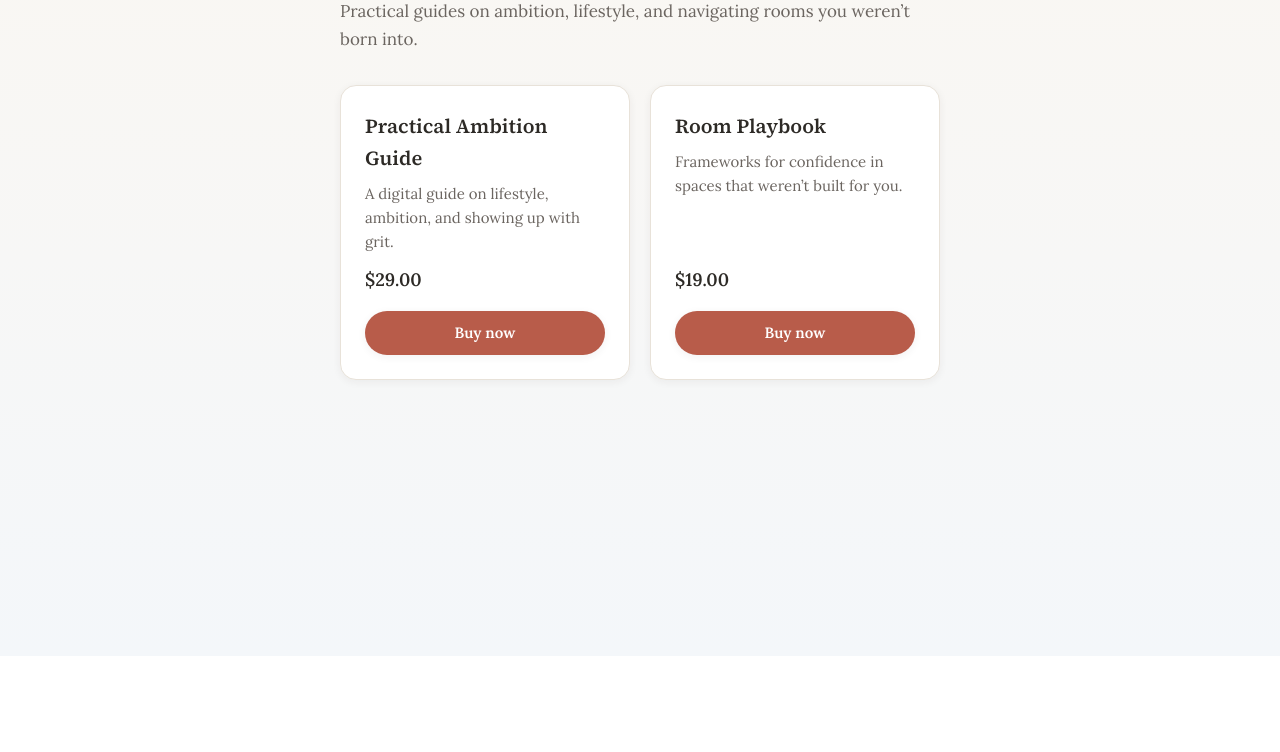
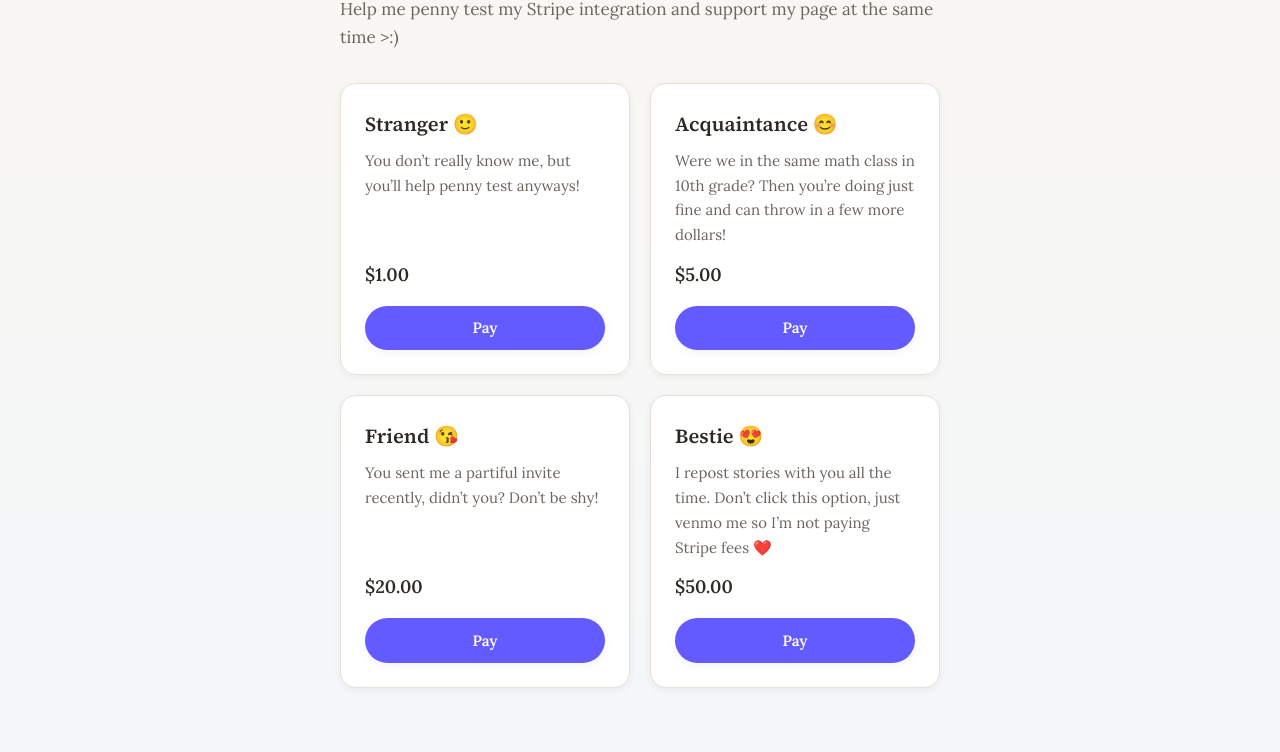
Before and after one commit to raisarawr/raisaahmed-site, a website: page shop/index.html in a window 1280 px wide. Shown: the part 144-896 px from the top of the page. Before the commit the page ends 800 px from the top, so only its background shows below. Drawn offline with Linux system fonts and the light colour scheme.

Commit message:
Shop updates: product tiers, Stripe purple Pay buttons, typography, copy - Stranger through Bestie products and descriptions - Visible checkout errors, Stripe brand buttons, font parity with main site

```diff
--- a/shop/index.html
+++ b/shop/index.html
@@ -3,19 +3,15 @@
   <head>
     <meta charset="utf-8" />
     <meta name="viewport" content="width=device-width, initial-scale=1" />
-    <title>Shop — Raisa Ahmed</title>
+    <title>Raisa&rsquo;s Stripe Shop — Raisa Ahmed</title>
     <meta name="description" content="Guides and resources from Raisa Ahmed." />
     <link rel="preconnect" href="https://fonts.googleapis.com" />
     <link rel="preconnect" href="https://fonts.gstatic.com" crossorigin />
     <link
       rel="stylesheet"
-      href="https://fonts.googleapis.com/css2?family=Lora:ital,wght@0,400;0,500;0,600&family=Source+Serif+4:opsz,wght@8..60,600;8..60,700&display=swap"
+      href="https://fonts.googleapis.com/css2?family=Lora:ital,wght@0,400;0,500;0,600;1,400&family=Source+Serif+4:opsz,wght@8..60,600;8..60,700&display=swap"
     />
     <link rel="stylesheet" href="/shop/shop.css" />
-    <script>
-      window.va = window.va || function () { (window.vaq = window.vaq || []).push(arguments); };
-    </script>
-    <script defer src="/_vercel/insights/script.js"></script>
   </head>
   <body>
     <main class="shop">
@@ -23,35 +19,61 @@
         <p class="shop__eyebrow">
           <a href="/">raisaahmed.com</a>
         </p>
-        <h1 class="shop__title">Shop</h1>
+        <h1 class="shop__title">Raisa&rsquo;s Stripe Shop</h1>
         <p class="shop__lead">
-          Practical guides on ambition, lifestyle, and navigating rooms you
-          weren&rsquo;t born into.
+          Help me penny test my Stripe integration and support my page at the
+          same time &gt;:)
         </p>
       </header>
 
       <p class="shop-notice" id="shop-notice" role="alert" hidden></p>
 
       <section class="catalog" aria-label="Products">
-        <article class="product-card" data-product-id="ambition-guide">
-          <h2 class="product-card__name">Practical Ambition Guide</h2>
+        <article class="product-card" data-product-id="stranger">
+          <h2 class="product-card__name">Stranger 🙂</h2>
           <p class="product-card__desc">
-            A digital guide on lifestyle, ambition, and showing up with grit.
+            You don&rsquo;t really know me, but you&rsquo;ll help penny test
+            anyways!
           </p>
-          <p class="product-card__price">$29.00</p>
+          <p class="product-card__price">$1.00</p>
           <button type="button" class="btn btn--primary product-card__buy">
-            Buy now
+            <span class="btn__label">Pay</span>
           </button>
         </article>
 
-        <article class="product-card" data-product-id="room-playbook">
-          <h2 class="product-card__name">Room Playbook</h2>
+        <article class="product-card" data-product-id="acquaintance">
+          <h2 class="product-card__name">Acquaintance 😊</h2>
           <p class="product-card__desc">
-            Frameworks for confidence in spaces that weren&rsquo;t built for you.
+            Were we in the same math class in 10th grade? Then you&rsquo;re
+            doing just fine and can throw in a few more dollars!
           </p>
-          <p class="product-card__price">$19.00</p>
+          <p class="product-card__price">$5.00</p>
           <button type="button" class="btn btn--primary product-card__buy">
-            Buy now
+            <span class="btn__label">Pay</span>
+          </button>
+        </article>
+
+        <article class="product-card" data-product-id="friend">
+          <h2 class="product-card__name">Friend 😘</h2>
+          <p class="product-card__desc">
+            You sent me a partiful invite recently, didn&rsquo;t you? Don&rsquo;t
+            be shy!
+          </p>
+          <p class="product-card__price">$20.00</p>
+          <button type="button" class="btn btn--primary product-card__buy">
+            <span class="btn__label">Pay</span>
+          </button>
+        </article>
+
+        <article class="product-card" data-product-id="bestie">
+          <h2 class="product-card__name">Bestie 😍</h2>
+          <p class="product-card__desc">
+            I repost stories with you all the time. Don&rsquo;t click this
+            option, just venmo me so I&rsquo;m not paying Stripe fees ❤️
+          </p>
+          <p class="product-card__price">$50.00</p>
+          <button type="button" class="btn btn--primary product-card__buy">
+            <span class="btn__label">Pay</span>
           </button>
         </article>
       </section>
@@ -88,7 +110,7 @@
           <p class="payment-message" id="payment-message" role="alert"></p>
 
           <button type="submit" class="btn btn--primary btn--pay" id="submit" disabled>
-            <span id="button-text">Pay now</span>
+            <span id="button-text">Pay</span>
             <span class="btn__spinner" id="spinner" hidden aria-hidden="true"></span>
           </button>
         </form>
--- a/shop/shop.css
+++ b/shop/shop.css
@@ -5,12 +5,15 @@
   --muted: #6b6560;
   --accent: #b85c4a;
   --accent-hover: #a45242;
+  --stripe: #635bff;
+  --stripe-hover: #5851d6;
+  --stripe-glow: rgba(99, 91, 255, 0.45);
   --accent-secondary: #7a9eb8;
   --border: #e8e2d9;
   --shadow-sm: 0 2px 8px rgba(45, 42, 38, 0.06);
   --shadow-md: 0 8px 24px rgba(45, 42, 38, 0.09);
-  --font-title: "Source Serif 4", Georgia, serif;
-  --font-body: "Lora", Georgia, serif;
+  --font-title: "Source Serif 4", Georgia, "Times New Roman", serif;
+  --font-body: "Lora", Georgia, "Times New Roman", serif;
   --radius-pill: 9999px;
   --radius-card: 1rem;
   --max-width: 40rem;
@@ -22,14 +25,25 @@
   box-sizing: border-box;
 }
 
+html {
+  -webkit-text-size-adjust: 100%;
+}
+
 body {
   margin: 0;
   min-height: 100dvh;
   font-family: var(--font-body);
-  font-size: 1rem;
-  line-height: 1.6;
+  font-size: 1.0625rem;
+  line-height: 1.65;
   color: var(--text);
   background: linear-gradient(180deg, var(--bg) 0%, var(--bg-soft) 100%);
+}
+
+button,
+input,
+select,
+textarea {
+  font-family: inherit;
 }
 
 .shop {
@@ -60,9 +74,11 @@ body {
 .shop__title {
   margin: 0 0 0.5rem;
   font-family: var(--font-title);
-  font-size: clamp(2rem, 5vw, 2.5rem);
+  font-size: clamp(2.25rem, 7vw, 3.25rem);
   font-weight: 600;
   letter-spacing: -0.02em;
+  line-height: 1.15;
+  color: var(--text);
 }
 
 .shop__lead {
@@ -140,7 +156,10 @@ body {
   border: none;
   border-radius: var(--radius-pill);
   cursor: pointer;
-  transition: transform 0.15s ease, box-shadow 0.15s ease, background 0.15s ease;
+  position: relative;
+  overflow: hidden;
+  isolation: isolate;
+  transition: transform 0.25s var(--ease-out), box-shadow 0.25s var(--ease-out);
 }
 
 .btn:disabled {
@@ -150,14 +169,114 @@ body {
 
 .btn--primary {
   color: #fff;
-  background: var(--accent);
+  background-color: var(--stripe);
   box-shadow: var(--shadow-sm);
 }
 
+.btn__label,
+.btn--primary #button-text {
+  position: relative;
+  z-index: 2;
+  color: #fff;
+}
+
+.btn--primary::before {
+  content: "";
+  position: absolute;
+  inset: 0;
+  border-radius: inherit;
+  background: linear-gradient(
+    105deg,
+    transparent 0%,
+    transparent 38%,
+    rgba(255, 255, 255, 0.35) 50%,
+    transparent 62%,
+    transparent 100%
+  );
+  transform: translateX(-120%) skewX(-12deg);
+  pointer-events: none;
+  z-index: 1;
+}
+
+.btn--primary::after {
+  content: "";
+  position: absolute;
+  inset: -4px;
+  border-radius: inherit;
+  background: linear-gradient(
+    90deg,
+    var(--stripe),
+    #a89bff,
+    #7e73ff,
+    var(--stripe)
+  );
+  background-size: 300% 100%;
+  z-index: -1;
+  opacity: 0;
+  filter: blur(8px);
+  transition: opacity 0.3s ease;
+}
+
 .btn--primary:hover:not(:disabled) {
-  background: var(--accent-hover);
-  transform: translateY(-1px);
-  box-shadow: var(--shadow-md);
+  background-color: var(--stripe-hover);
+  transform: translateY(-2px) scale(1.02);
+  box-shadow:
+    0 4px 14px rgba(99, 91, 255, 0.35),
+    0 0 24px var(--stripe-glow);
+  animation: btn-magic-glow 1.4s ease-in-out infinite alternate;
+}
+
+.btn--primary:hover:not(:disabled)::before {
+  animation: btn-shimmer 0.75s ease forwards;
+}
+
+.btn--primary:hover:not(:disabled)::after {
+  opacity: 0.7;
+  animation: btn-aura 2s linear infinite;
+}
+
+@keyframes btn-shimmer {
+  to {
+    transform: translateX(120%) skewX(-12deg);
+  }
+}
+
+@keyframes btn-magic-glow {
+  from {
+    box-shadow:
+      0 4px 14px rgba(99, 91, 255, 0.35),
+      0 0 20px var(--stripe-glow);
+  }
+  to {
+    box-shadow:
+      0 6px 20px rgba(99, 91, 255, 0.45),
+      0 0 32px rgba(99, 91, 255, 0.55),
+      0 0 48px rgba(168, 155, 255, 0.35);
+  }
+}
+
+@keyframes btn-aura {
+  from {
+    background-position: 0% 50%;
+  }
+  to {
+    background-position: 300% 50%;
+  }
+}
+
+@media (prefers-reduced-motion: reduce) {
+  .btn--primary:hover:not(:disabled) {
+    animation: none;
+  }
+
+  .btn--primary:hover:not(:disabled)::before,
+  .btn--primary:hover:not(:disabled)::after {
+    animation: none;
+  }
+
+  .btn--primary:hover:not(:disabled) {
+    transform: translateY(-1px);
+  }
 }
 
 .btn--ghost {
--- a/shop/shop.js
+++ b/shop/shop.js
@@ -1,6 +1,8 @@
 const PRODUCT_NAMES = {
-  "ambition-guide": "Practical Ambition Guide",
-  "room-playbook": "Room Playbook",
+  stranger: "Stranger 🙂",
+  acquaintance: "Acquaintance 😊",
+  friend: "Friend 😘",
+  bestie: "Bestie 😍",
 };
 
 const catalog = document.querySelector(".catalog");
@@ -132,11 +134,11 @@ async function startCheckout(productId) {
     const appearance = {
       theme: "stripe",
       variables: {
-        colorPrimary: "#b85c4a",
+        colorPrimary: "#635bff",
         colorBackground: "#faf7f2",
         colorText: "#2d2a26",
         borderRadius: "12px",
-        fontFamily: "Lora, Georgia, serif",
+        fontFamily: '"Lora", Georgia, "Times New Roman", serif',
       },
     };
 
@@ -148,7 +150,7 @@ async function startCheckout(productId) {
     checkout.on("change", (session) => {
       submitBtn.disabled = !session.canConfirm;
       if (session.total?.total?.amount) {
-        buttonText.textContent = `Pay ${session.total.total.amount} now`;
+        buttonText.textContent = `Pay ${session.total.total.amount}`;
       }
     });
 
```
Also changed, not shown: lib/products.js (+31 -14 lines), shop/complete.html (+1 -5 lines), 1 other file.
